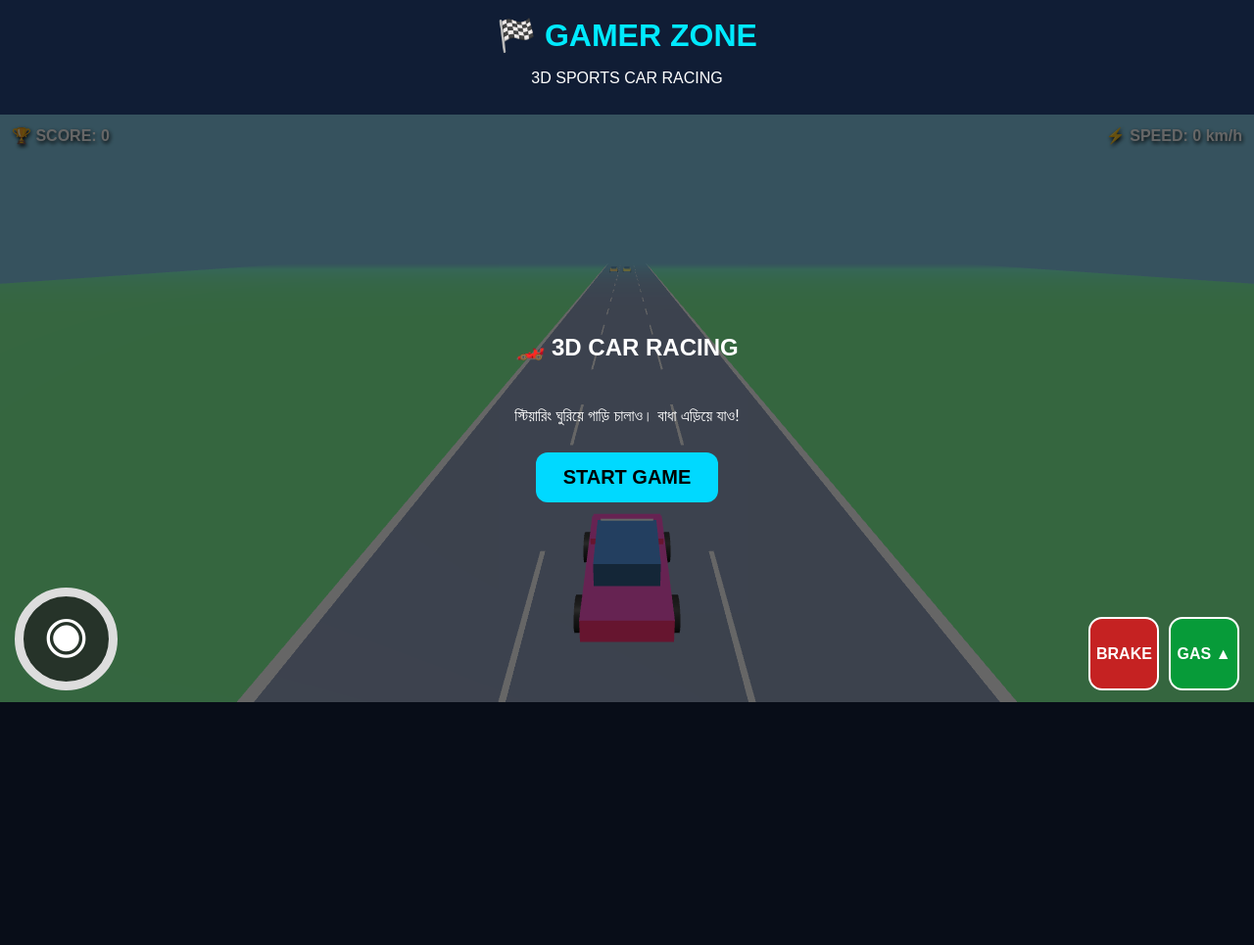
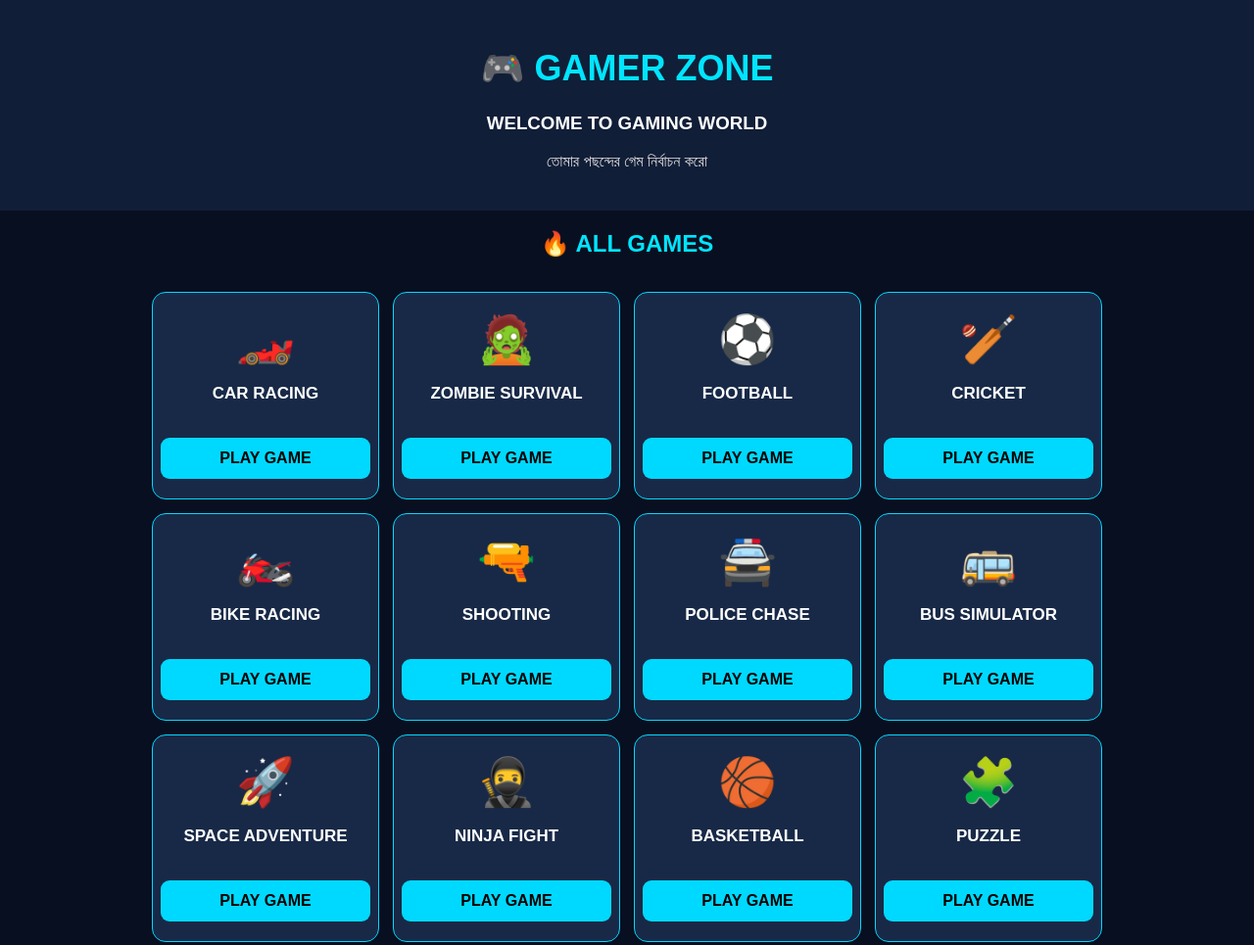
Before and after one commit to minhajgaming/minhajsk, a plain HTML site: page index.html in a window 1280 px wide. Shown: the top 965 px of the page at 98% size. Before the commit the page ends 800 px from the top, so only its background shows below. Drawn offline with nearby package versions, Linux system fonts and the light colour scheme; animation ran at ten frames a second.

Commit message:
Refactor index.html for improved layout and styling
Updated the layout and styling of the gaming page, including header, footer, and game sections. Improved responsiveness and added new game entries.

```diff
--- a/index.html
+++ b/index.html
@@ -3,255 +3,120 @@
 <html lang="bn">
 <head>
 <meta charset="UTF-8">
-<meta name="viewport" content="width=device-width, initial-scale=1.0">
-<title>GAMER ZONE - 3D Racing</title>
+<meta name="viewport" content="width=device-width, initial-scale=1">
+<title>GAMER ZONE</title>
 <style>
 *{box-sizing:border-box}
-body{margin:0;background:#080d18;color:white;font-family:Arial;text-align:center}
-header{padding:12px;background:#101d35}
-h1{color:#00eaff;margin:5px}
-#game{height:75vh;min-height:450px;max-height:750px;position:relative;overflow:hidden;background:#111}
-canvas{display:block;width:100%;height:100%}
-#hud{position:absolute;top:12px;left:12px;right:12px;display:flex;justify-content:space-between;pointer-events:none;text-shadow:1px 2px 4px black;font-weight:bold}
-#controls{position:absolute;bottom:12px;left:0;right:0;display:flex;justify-content:space-between;align-items:end;padding:0 15px;pointer-events:none}
-#steer{width:105px;height:105px;border:9px solid #ddd;border-radius:50%;background:#222b;display:grid;place-items:center;font-size:55px;touch-action:none;pointer-events:auto;user-select:none}
-#pedals{display:flex;gap:10px;pointer-events:auto}
-.pedal{width:72px;height:75px;border:2px solid white;border-radius:14px;color:white;font-size:16px;font-weight:bold;touch-action:none;user-select:none}
-#gas{background:#079b39}
-#brake{background:#c52222}
-#start{position:absolute;inset:0;background:#0009;display:flex;flex-direction:column;justify-content:center;align-items:center;gap:12px}
-#start button{padding:14px 28px;border:0;border-radius:12px;background:#00d9ff;font-size:20px;font-weight:bold}
-#start p{padding:0 15px}
+body{
+ margin:0;background:#080f20;color:white;
+ font-family:Arial,sans-serif;text-align:center
+}
+header{background:#111e38;padding:25px 10px}
+header h1{color:#00e5ff;font-size:36px}
+header p{color:#ddd}
+h2{color:#00e5ff}
+.games{
+ display:grid;
+ grid-template-columns:repeat(2,1fr);
+ gap:14px;padding:15px;
+ max-width:1000px;margin:auto
+}
+.game{
+ background:#182947;border:1px solid #00d9ff;
+ border-radius:14px;padding:20px 8px;
+}
+.emoji{font-size:48px}
+.game h3{font-size:17px;min-height:38px}
+.game a{
+ display:block;background:#00d9ff;color:#000;
+ padding:12px 5px;border-radius:9px;
+ text-decoration:none;font-weight:bold
+}
+.game a:hover{background:white}
+footer{padding:25px;color:#aaa}
+@media(min-width:650px){
+ .games{grid-template-columns:repeat(4,1fr)}
+}
 </style>
 </head>
 <body>
+
 <header>
-<h1>🏁 GAMER ZONE</h1>
-<p>3D SPORTS CAR RACING</p>
+<h1>🎮 GAMER ZONE</h1>
+<h3>WELCOME TO GAMING WORLD</h3>
+<p>তোমার পছন্দের গেম নির্বাচন করো</p>
 </header>
 
-<div id="game">
-<div id="hud">
-<span>🏆 SCORE: <b id="score">0</b></span>
-<span>⚡ SPEED: <b id="speed">0</b> km/h</span>
-</div>
-<div id="start">
-<h2>🏎️ 3D CAR RACING</h2>
-<p>স্টিয়ারিং ঘুরিয়ে গাড়ি চালাও। বাধা এড়িয়ে যাও!</p>
-<button id="play">START GAME</button>
-</div>
-<div id="controls">
-<div id="steer">◉</div>
-<div id="pedals">
-<button class="pedal" id="brake">BRAKE</button>
-<button class="pedal" id="gas">GAS ▲</button>
-</div>
-</div>
+<h2>🔥 ALL GAMES</h2>
+
+<div class="games">
+
+<div class="game"><div class="emoji">🏎️</div>
+<h3>CAR RACING</h3><a href="car-racing.html">PLAY GAME</a></div>
+
+<div class="game"><div class="emoji">🧟</div>
+<h3>ZOMBIE SURVIVAL</h3><a href="zombie.html">PLAY GAME</a></div>
+
+<div class="game"><div class="emoji">⚽</div>
+<h3>FOOTBALL</h3><a href="football.html">PLAY GAME</a></div>
+
+<div class="game"><div class="emoji">🏏</div>
+<h3>CRICKET</h3><a href="cricket.html">PLAY GAME</a></div>
+
+<div class="game"><div class="emoji">🏍️</div>
+<h3>BIKE RACING</h3><a href="bike.html">PLAY GAME</a></div>
+
+<div class="game"><div class="emoji">🔫</div>
+<h3>SHOOTING</h3><a href="shooting.html">PLAY GAME</a></div>
+
+<div class="game"><div class="emoji">🚔</div>
+<h3>POLICE CHASE</h3><a href="police.html">PLAY GAME</a></div>
+
+<div class="game"><div class="emoji">🚌</div>
+<h3>BUS SIMULATOR</h3><a href="bus.html">PLAY GAME</a></div>
+
+<div class="game"><div class="emoji">🚀</div>
+<h3>SPACE ADVENTURE</h3><a href="space.html">PLAY GAME</a></div>
+
+<div class="game"><div class="emoji">🥷</div>
+<h3>NINJA FIGHT</h3><a href="ninja.html">PLAY GAME</a></div>
+
+<div class="game"><div class="emoji">🏀</div>
+<h3>BASKETBALL</h3><a href="basketball.html">PLAY GAME</a></div>
+
+<div class="game"><div class="emoji">🧩</div>
+<h3>PUZZLE</h3><a href="puzzle.html">PLAY GAME</a></div>
+
+<div class="game"><div class="emoji">🏁</div>
+<h3>FORMULA RACING</h3><a href="formula.html">PLAY GAME</a></div>
+
+<div class="game"><div class="emoji">🐍</div>
+<h3>SNAKE GAME</h3><a href="snake.html">PLAY GAME</a></div>
+
+<div class="game"><div class="emoji">🧱</div>
+<h3>BLOCK WORLD</h3><a href="block.html">PLAY GAME</a></div>
+
+<div class="game"><div class="emoji">👻</div>
+<h3>HORROR HOUSE</h3><a href="horror.html">PLAY GAME</a></div>
+
+<div class="game"><div class="emoji">🎯</div>
+<h3>TARGET SHOOTER</h3><a href="target.html">PLAY GAME</a></div>
+
+<div class="game"><div class="emoji">🦖</div>
+<h3>DINOSAUR RUN</h3><a href="dino.html">PLAY GAME</a></div>
+
+<div class="game"><div class="emoji">🚕</div>
+<h3>TAXI DRIVER</h3><a href="taxi.html">PLAY GAME</a></div>
+
+<div class="game"><div class="emoji">🥊</div>
+<h3>BOXING</h3><a href="boxing.html">PLAY GAME</a></div>
+
 </div>
 
-<script src="https://cdnjs.cloudflare.com/ajax/libs/three.js/r128/three.min.js"></script>
-<script>
-const game=document.getElementById("game");
-const scene=new THREE.Scene();
-scene.background=new THREE.Color(0x87ceeb);
-scene.fog=new THREE.Fog(0x87ceeb,45,180);
+<footer>
+© 2026 GAMER ZONE
+<br>ALL RIGHTS RESERVED
+</footer>
 
-const camera=new THREE.PerspectiveCamera(65,1,0.1,300);
-camera.position.set(0,8,14);
-camera.lookAt(0,0,-8);
-
-const renderer=new THREE.WebGLRenderer({antialias:true});
-renderer.setPixelRatio(Math.min(devicePixelRatio,2));
-renderer.shadowMap.enabled=true;
-game.prepend(renderer.domElement);
-
-scene.add(new THREE.HemisphereLight(0xffffff,0x456044,2));
-const sun=new THREE.DirectionalLight(0xffffff,2);
-sun.position.set(-10,20,10);
-sun.castShadow=true;
-scene.add(sun);
-
-const mat=(color)=>new THREE.MeshStandardMaterial({color,roughness:.45});
-const road=new THREE.Mesh(new THREE.PlaneGeometry(14,300),mat(0x292d35));
-road.rotation.x=-Math.PI/2;
-road.position.z=-90;
-scene.add(road);
-
-const grass=new THREE.Mesh(new THREE.PlaneGeometry(250,300),mat(0x24752b));
-grass.rotation.x=-Math.PI/2;
-grass.position.y=-.08;
-grass.position.z=-90;
-scene.add(grass);
-
-const lines=[];
-for(let z=-210;z<20;z+=12){
- for(let x of [-2.3,2.3]){
-  const l=new THREE.Mesh(new THREE.BoxGeometry(.13,.025,5),mat(0xffffff));
-  l.position.set(x,.025,z);
-  scene.add(l);lines.push(l);
- }
-}
-for(let x of [-7,7]){
- const edge=new THREE.Mesh(new THREE.BoxGeometry(.25,.08,300),mat(0xffffff));
- edge.position.set(x,.04,-90);scene.add(edge);
-}
-
-function makeCar(color){
- const car=new THREE.Group();
- const body=new THREE.Mesh(new THREE.BoxGeometry(1.9,.55,3.7),mat(color));
- body.position.y=.65;car.add(body);
- const hood=new THREE.Mesh(new THREE.BoxGeometry(1.8,.22,1.1),mat(color));
- hood.position.set(0,.98,-1.15);car.add(hood);
- const cabin=new THREE.Mesh(new THREE.BoxGeometry(1.45,.65,1.65),mat(0x182b42));
- cabin.position.set(0,1.18,.05);car.add(cabin);
- const glass=new THREE.Mesh(new THREE.BoxGeometry(1.3,.42,.08),mat(0x65d9ff));
- glass.position.set(0,1.3,-.79);car.add(glass);
- for(let x of [-1,1]){
-  for(let z of [-1.15,1.15]){
-   const w=new THREE.Mesh(new THREE.CylinderGeometry(.38,.38,.22,20),mat(0x111111));
-   w.rotation.z=Math.PI/2;w.position.set(x, .43,z);car.add(w);
-  }
-  const light=new THREE.Mesh(new THREE.BoxGeometry(.38,.18,.08),mat(0xffffff));
-  light.position.set(x*.58,.76,-1.88);car.add(light);
- }
- return car;
-}
-
-const player=makeCar(0xff1838);
-player.position.set(0,0,5);
-scene.add(player);
-
-const enemies=[];
-const colors=[0xffcc00,0x00aaff,0xffffff,0x22dd77,0xff7700];
-
-function spawnEnemy(){
- const car=makeCar(colors[Math.floor(Math.random()*colors.length)]);
- car.position.set([-3.5,0,3.5][Math.floor(Math.random()*3)],0,-115);
- scene.add(car);enemies.push(car);
-}
-for(let i=0;i<4;i++)spawnEnemy();
-
-let running=false,score=0,speed=25,steer=0,gas=false,brake=false;
-let spawnTimer=0,last=0;
-const scoreEl=document.getElementById("score");
-const speedEl=document.getElementById("speed");
-const start=document.getElementById("start");
-
-function resize(){
- const w=game.clientWidth,h=game.clientHeight;
- camera.aspect=w/h;camera.updateProjectionMatrix();
- renderer.setSize(w,h);
-}
-window.addEventListener("resize",resize);
-resize();
-
-function reset(){
- score=0;speed=25;steer=0;spawnTimer=0;
- player.position.x=0;
- enemies.forEach(e=>scene.remove(e));
- enemies.length=0;
- for(let i=0;i<4;i++)spawnEnemy();
-}
-
-function endGame(){
- running=false;
- start.style.display="flex";
- start.innerHTML='<h2>💥 GAME OVER!</h2><p>তোমার স্কোর: '+Math.floor(score)+'</p><button onclick="startGame()">PLAY AGAIN</button>';
-}
-
-function startGame(){
- reset();running=true;last=0;
- start.style.display="none";
-}
-window.startGame=startGame;
-document.getElementById("play").onclick=startGame;
-
-function hold(id,callback){
- const el=document.getElementById(id);
- el.addEventListener("pointerdown",e=>{
-  e.preventDefault();el.setPointerCapture(e.pointerId);callback(true);
- });
- ["pointerup","pointercancel","lostpointercapture"].forEach(ev=>{
-  el.addEventListener(ev,()=>callback(false));
- });
-}
-hold("gas",v=>gas=v);
-hold("brake",v=>brake=v);
-
-const wheel=document.getElementById("steer");
-let startX=0;
-wheel.addEventListener("pointerdown",e=>{
- e.preventDefault();startX=e.clientX;wheel.setPointerCapture(e.pointerId);
-});
-wheel.addEventListener("pointermove",e=>{
- if(wheel.hasPointerCapture(e.pointerId)){
-  steer=Math.max(-1,Math.min(1,(e.clientX-startX)/65));
-  wheel.style.transform="rotate("+steer*110+"deg)";
- }
-});
-function releaseWheel(){
- steer=0;wheel.style.transform="rotate(0deg)";
-}
-wheel.addEventListener("pointerup",releaseWheel);
-wheel.addEventListener("pointercancel",releaseWheel);
-
-window.addEventListener("keydown",e=>{
- if(e.key==="ArrowLeft"||e.key==="a")steer=-1;
- if(e.key==="ArrowRight"||e.key==="d")steer=1;
- if(e.key==="ArrowUp")gas=true;
- if(e.key==="ArrowDown")brake=true;
-});
-window.addEventListener("keyup",e=>{
- if(["ArrowLeft","ArrowRight","a","d"].includes(e.key))steer=0;
- if(e.key==="ArrowUp")gas=false;
- if(e.key==="ArrowDown")brake=false;
-});
-
-function animate(t){
- requestAnimationFrame(animate);
- const dt=Math.min((t-last)/1000||0,.05);last=t;
-
- if(running){
-  if(gas)speed=Math.min(65,speed+30*dt);
-  else speed=Math.max(20,speed-8*dt);
-  if(brake)speed=Math.max(0,speed-55*dt);
-
-  player.position.x+=steer*speed*.055*dt;
-  player.position.x=Math.max(-5,Math.min(5,player.position.x));
-  player.rotation.z=-steer*.12;
-
-  lines.forEach(l=>{
-   l.position.z+=speed*dt;
-   if(l.position.z>12)l.position.z-=240;
-  });
-
-  spawnTimer+=dt;
-  if(spawnTimer>1.6){
-   spawnEnemy();spawnTimer=0;
-  }
-
-  for(let i=enemies.length-1;i>=0;i--){
-   const e=enemies[i];
-   e.position.z+=speed*dt;
-   if(Math.abs(e.position.x-player.position.x)<1.55 &&
-      Math.abs(e.position.z-player.position.z)<2.3){
-    endGame();break;
-   }
-   if(e.position.z>15){
-    scene.remove(e);enemies.splice(i,1);
-    score+=10;
-   }
-  }
-  score+=dt*2;
-  scoreEl.textContent=Math.floor(score);
-  speedEl.textContent=Math.floor(speed);
- }
-
- camera.position.x+=(player.position.x*.25-camera.position.x)*.04;
- camera.lookAt(player.position.x*.2,0,-8);
- renderer.render(scene,camera);
-}
-requestAnimationFrame(animate);
-</script>
 </body>
- </html>
+</html>
```
